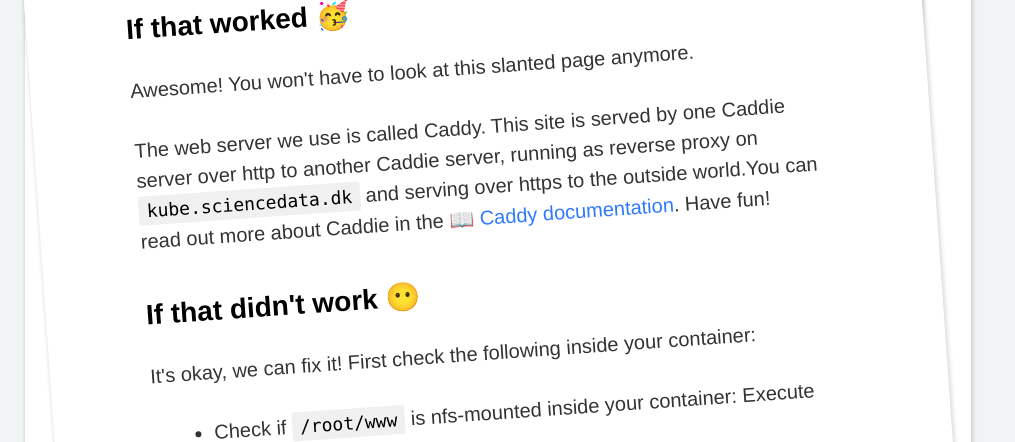
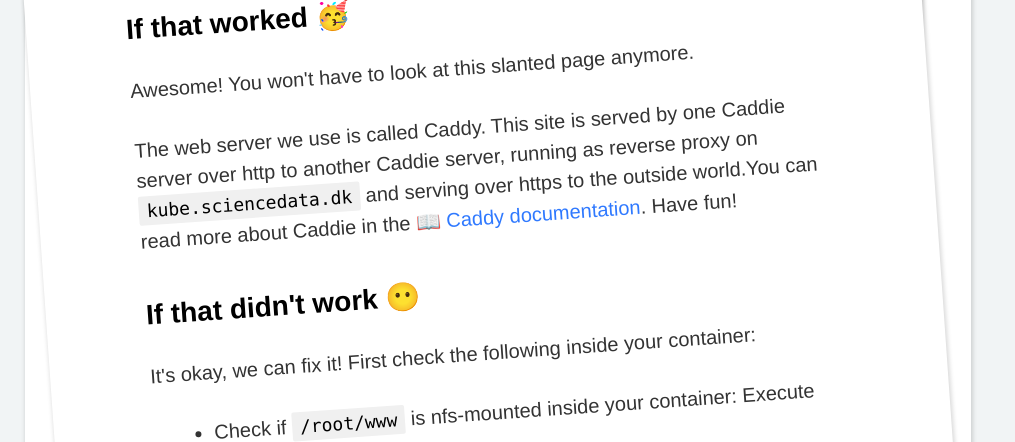
Before and after one commit to deic-dk/sciencedata_images, a PHP site: page / in a window 1280 px wide. Shown: the part 868-1310 px from the top of the page, without its empty margins (0-1015 px from the left). Run offline with PHP 8.4, Linux system fonts and the light colour scheme; data that the repository does not hold is empty.

Commit message:
Fixed typo in doc.

```diff
--- a/ubuntu_focal_sciencedata/index.php
+++ b/ubuntu_focal_sciencedata/index.php
@@ -229,7 +229,7 @@
 					Awesome! You won't have to look at this slanted page anymore.
 				</p>
 				<p>
-					The web server we use is called Caddy. This site is served by one Caddie server over http to another Caddie server, running as reverse proxy on <code>kube.sciencedata.dk</code> and serving over https to the outside world.You can read out more about Caddie in the <a href="https://caddyserver.com/docs/">📖 Caddy documentation</a>. Have fun!
+					The web server we use is called Caddy. This site is served by one Caddie server over http to another Caddie server, running as reverse proxy on <code>kube.sciencedata.dk</code> and serving over https to the outside world.You can read more about Caddie in the <a href="https://caddyserver.com/docs/">📖 Caddy documentation</a>. Have fun!
 				</p>
 
 				<h2>If that didn't work 😶</h2>
```
